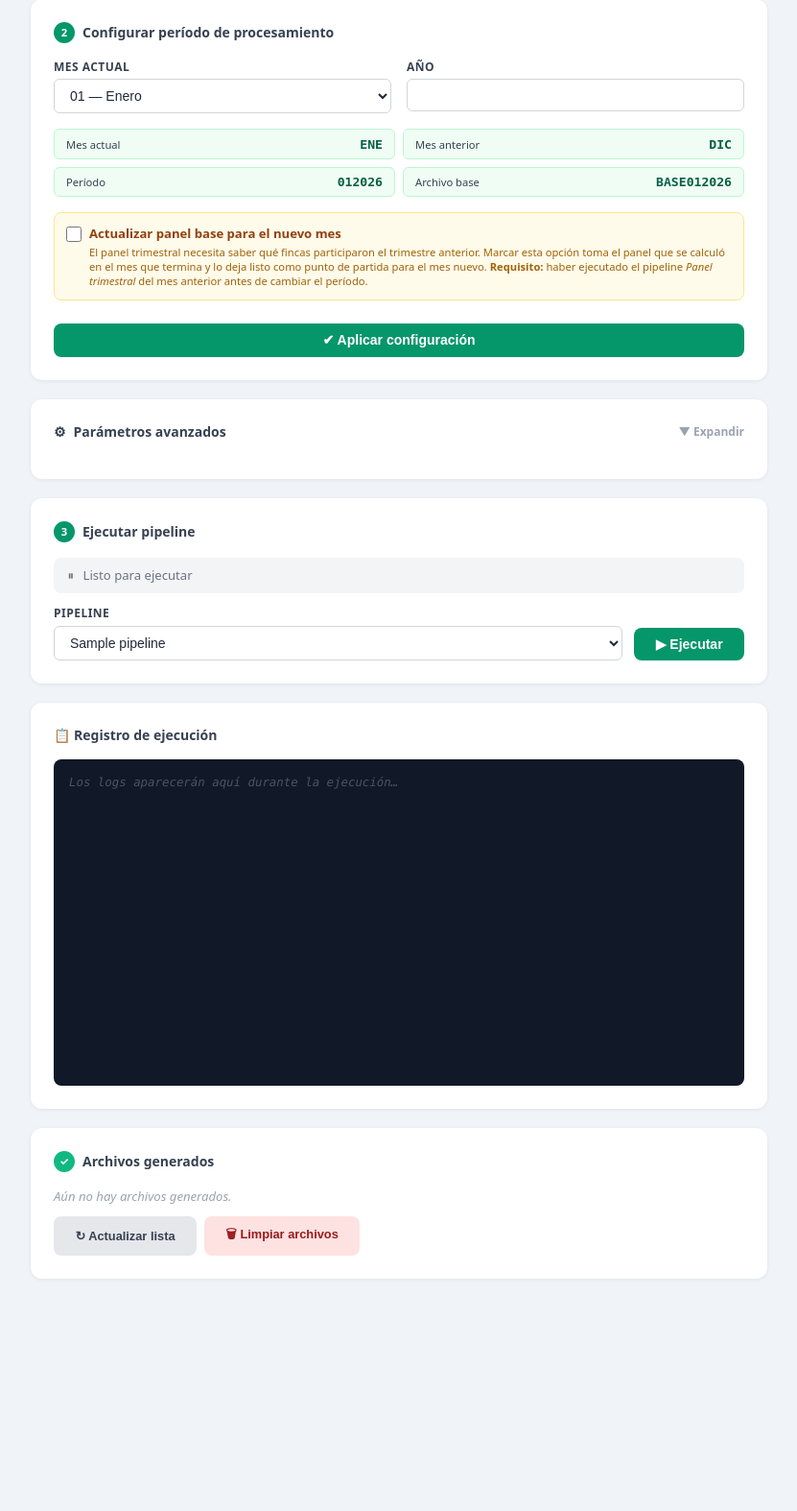
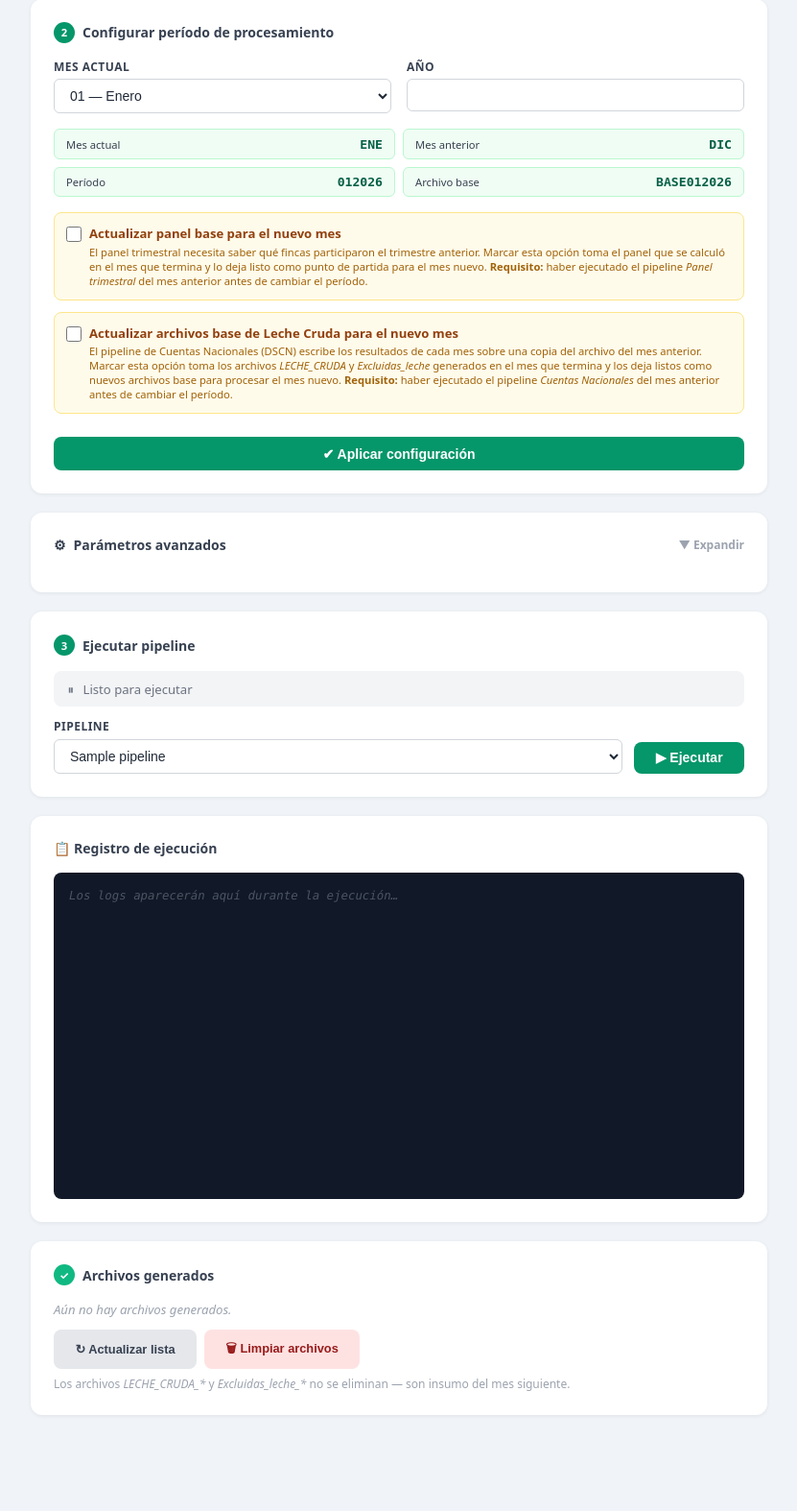
Before and after one commit to yacastanot/sipsa-leche, a FastAPI app: template templates/index.html in a window 1280 px wide. Shown: the part 369-1943 px from the top of the page at 96% size, without its empty margins (224-1055 px from the left). Before the commit the page ends 1701 px from the top, so only its background shows below. Run offline with FastAPI, Linux system fonts and the light colour scheme; the template is opened without the code that fills it: most values are stand-ins (such as "Sample title", 1, 10 or a date in 2020).

Commit message:
App: promoción de archivos base M11 al cambiar de período
Problema: LECHE_CRUDA_{PERI}.xlsx y Excluidas_leche_{PERI}.xlsx generados
en el mes que termina son los archivos base que M11 necesita para el mes siguiente.

Cambios:
- ConfigRequest: nuevo campo promover_m11 (bool)
- /configure: si promover_m11=True, copia LECHE_CRUDA_{old_peri}.xlsx y
  Excluidas_leche_{old_peri}.xlsx de data/08_reporting/ a data/01_raw/
  como nuevos archivos base; error 404 si no existen (M11 no ejecutado aún)
- DELETE /outputs: excluye LECHE_CRUDA_* y Excluidas_leche_* de la limpieza;
  devuelve conteo de archivos protegidos conservados
- Template: nuevo checkbox "Actualizar archivos base de Leche Cruda"
  con descripción orientada al usuario (sin jerga técnica);
  nota informativa bajo el botón Limpiar sobre archivos protegidos;
  mensaje de feedback actualizado para mostrar protegidos conservados

Co-Authored-By: Claude Sonnet 4.6 <noreply@anthropic.com>

```diff
--- a/app.py
+++ b/app.py
@@ -150,6 +150,7 @@ class ConfigRequest(BaseModel):
     mes_num: int
     anio: int
     promover_panel: bool = False
+    promover_m11: bool = False
 
 
 class ConfigAdvanced(BaseModel):
@@ -302,18 +303,37 @@ async def configure(
     mes_largo         = f"{largo_act} {anio}"
     mes_largo_anterior = f"{largo_ant} {anio_ant}"
 
+    old_cfg    = _read_globals()
+    old_peri   = old_cfg.get("periodo", "")
+    old_mes    = old_cfg.get("mes_actual", "")
+
     if body.promover_panel:
-        old_cfg  = _read_globals()
-        old_mes  = old_cfg.get("mes_actual", "")
         panel_src = FEATURE_DIR / f"PANEL_{old_mes}.parquet"
         panel_dst = PRIMARY_DIR / "PANEL.parquet"
         if not panel_src.exists():
             raise HTTPException(
                 404,
                 f"Panel del mes anterior no encontrado: {panel_src.name}. "
-                "Ejecuta primero el pipeline M9 (panel) para el mes actual.",
+                "Ejecuta primero el pipeline Panel trimestral para el mes actual.",
             )
         shutil.copy2(str(panel_src), str(panel_dst))
+
+    if body.promover_m11:
+        leche_src     = REPORTING_DIR / f"LECHE_CRUDA_{old_peri}.xlsx"
+        excluidas_src = REPORTING_DIR / f"Excluidas_leche_{old_peri}.xlsx"
+        errores = []
+        if not leche_src.exists():
+            errores.append(leche_src.name)
+        if not excluidas_src.exists():
+            errores.append(excluidas_src.name)
+        if errores:
+            raise HTTPException(
+                404,
+                f"Archivos de Cuentas Nacionales no encontrados: {', '.join(errores)}. "
+                "Ejecuta primero el pipeline Cuentas Nacionales para el mes actual.",
+            )
+        shutil.copy2(str(leche_src),     str(RAW_DIR / "LECHE_CRUDA_EST_BASE.xlsx"))
+        shutil.copy2(str(excluidas_src), str(RAW_DIR / "Excluidas_leche.xlsx"))
 
     _write_globals(nombre_base, periodo, abr_act, abr_ant)
     _write_parameters(nombre_base, periodo, abr_act, abr_ant, mes_largo, mes_largo_anterior)
@@ -327,6 +347,7 @@ async def configure(
         "mes_largo":         mes_largo,
         "mes_largo_anterior": mes_largo_anterior,
         "panel_promovido":   body.promover_panel,
+        "m11_promovido":     body.promover_m11,
     }
 
 
@@ -365,12 +386,16 @@ async def list_outputs(_: str = Depends(_check_auth)) -> dict:
 @app.delete("/outputs")
 async def clear_outputs(_: str = Depends(_check_auth)) -> dict:
     if not REPORTING_DIR.exists():
-        return {"deleted": 0}
+        return {"deleted": 0, "protected": 0}
     deleted = 0
+    protected = 0
     for f in REPORTING_DIR.glob("*.xlsx"):
+        if f.name.startswith("LECHE_CRUDA_") or f.name.startswith("Excluidas_leche_"):
+            protected += 1
+            continue
         f.unlink()
         deleted += 1
-    return {"deleted": deleted}
+    return {"deleted": deleted, "protected": protected}
 
 
 @app.get("/download/{filename}")
--- a/templates/index.html
+++ b/templates/index.html
@@ -385,6 +385,23 @@
       </div>
     </div>
 
+    <!-- Promover archivos base M11 -->
+    <div class="check-row">
+      <input type="checkbox" id="promoverM11" />
+      <div>
+        <div class="check-label">
+          <b>Actualizar archivos base de Leche Cruda para el nuevo mes</b>
+        </div>
+        <div class="check-hint">
+          El pipeline de Cuentas Nacionales (DSCN) escribe los resultados de cada mes
+          sobre una copia del archivo del mes anterior. Marcar esta opción toma los archivos
+          <em>LECHE_CRUDA</em> y <em>Excluidas_leche</em> generados en el mes que termina
+          y los deja listos como nuevos archivos base para procesar el mes nuevo.
+          <b>Requisito:</b> haber ejecutado el pipeline <em>Cuentas Nacionales</em> del mes anterior antes de cambiar el período.
+        </div>
+      </div>
+    </div>
+
     <div class="alert" id="configAlert"></div>
     <button class="btn btn-primary btn-wide" onclick="configurar()">
       ✔ Aplicar configuración
@@ -540,6 +557,9 @@
       </button>
     </div>
     <div id="limpiarMsg" style="display:none; margin-top:0.5rem; font-size:0.8rem; color:#6b7280;"></div>
+    <div style="margin-top:0.4rem; font-size:0.75rem; color:#9ca3af;">
+      Los archivos <em>LECHE_CRUDA_*</em> y <em>Excluidas_leche_*</em> no se eliminan — son insumo del mes siguiente.
+    </div>
   </div>
 
 </div>
@@ -558,6 +578,7 @@ const uploadMsg    = document.getElementById('uploadMsg');
 const mesSelect    = document.getElementById('mesSelect');
 const anioInput    = document.getElementById('anioInput');
 const promoverChk  = document.getElementById('promoverPanel');
+const promoverM11Chk = document.getElementById('promoverM11');
 const configAlert  = document.getElementById('configAlert');
 const runBtn       = document.getElementById('runBtn');
 const pipelineSelect = document.getElementById('pipelineSelect');
@@ -633,6 +654,7 @@ async function configurar() {
         mes_num,
         anio,
         promover_panel: promoverChk.checked,
+        promover_m11:   promoverM11Chk.checked,
       }),
     });
     const data = await res.json();
@@ -643,12 +665,14 @@ async function configurar() {
     document.getElementById('headerNombreBase').textContent = data.nombre_base;
 
     let msg = `✔ Configuración aplicada — ${data.mes_largo} (ant: ${data.mes_largo_anterior})`;
-    if (data.panel_promovido) msg += ' | Panel promovido ✔';
+    if (data.panel_promovido) msg += ' | Panel base actualizado ✔';
+    if (data.m11_promovido)   msg += ' | Leche Cruda base actualizada ✔';
     showAlert('config', 'success', msg);
 
     document.getElementById('step2Badge').classList.add('done');
     document.getElementById('step2Badge').textContent = '✓';
-    promoverChk.checked = false;
+    promoverChk.checked    = false;
+    promoverM11Chk.checked = false;
   } catch(e) {
     showAlert('config', 'error', '❌ ' + e.message);
   }
@@ -780,9 +804,10 @@ async function limpiarOutputs() {
   try {
     const res  = await fetch('/outputs', { method: 'DELETE' });
     const data = await res.json();
+    const prot = data.protected > 0 ? ` (${data.protected} protegido(s) conservado(s))` : '';
     msg.textContent = data.deleted > 0
-      ? `✓ Se eliminaron ${data.deleted} archivo(s).`
-      : 'No había archivos para eliminar.';
+      ? `✓ Se eliminaron ${data.deleted} archivo(s).${prot}`
+      : `No había archivos para eliminar.${prot}`;
     msg.style.display = 'block';
     cargarOutputs();
   } catch(e) {
```
